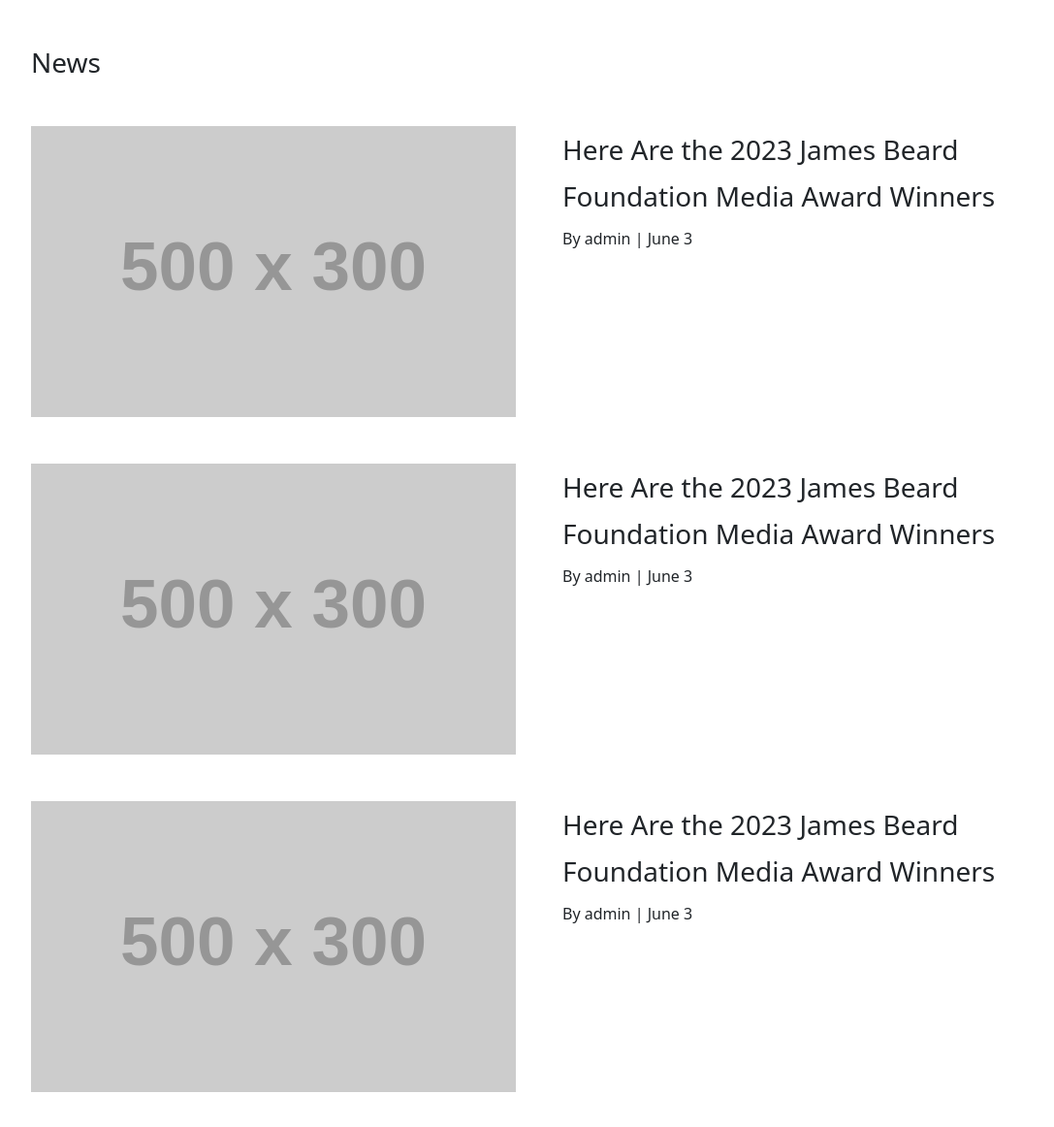
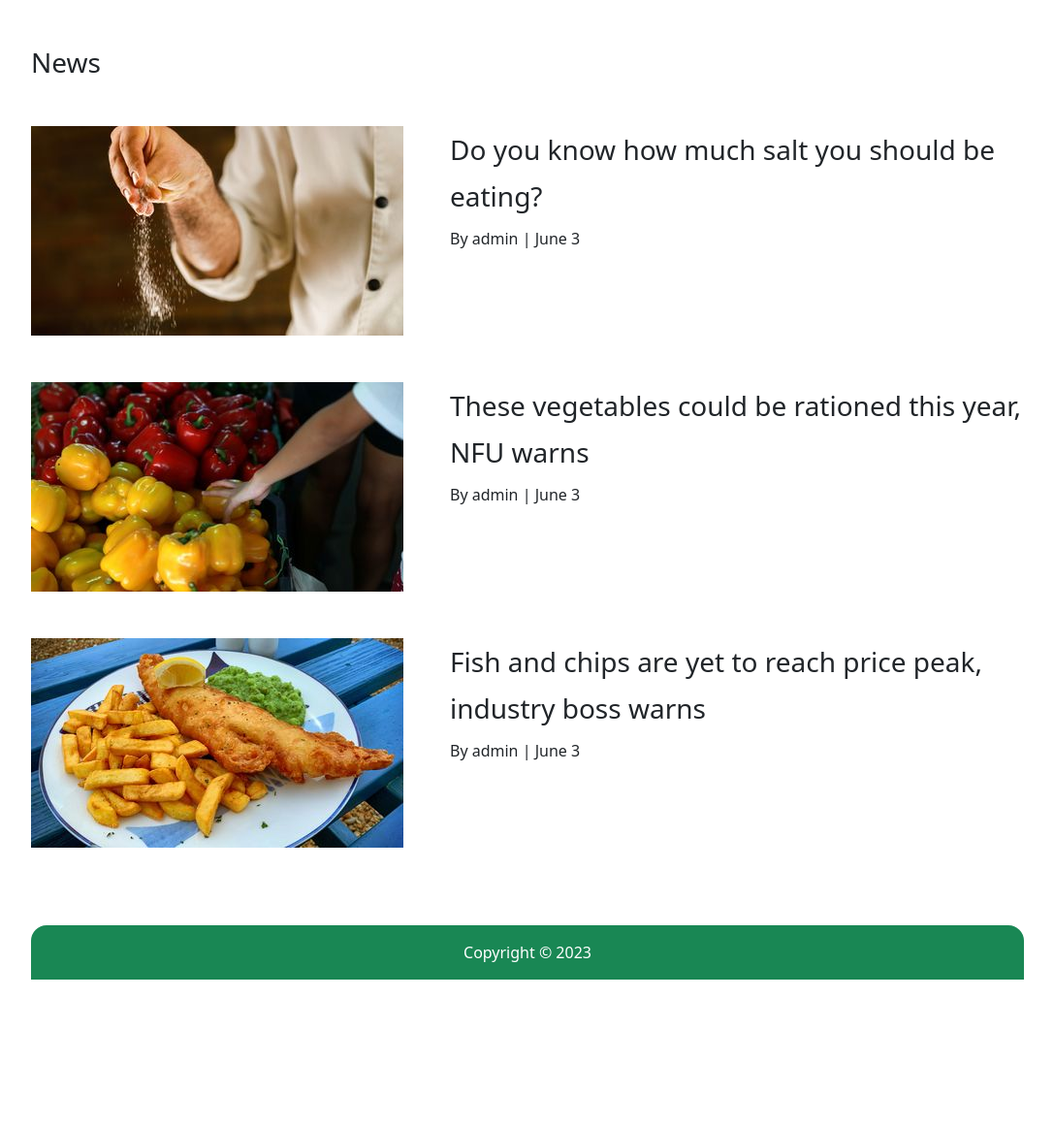
Before and after one commit to ywaychitaung/food_recipes, a Django app: template recipes/templates/recipes/news.html in a window 1280 px wide. Shown: the part 104-1266 px from the top of the page at 97% size, without its empty margins (96-1183 px from the left). After the commit the page ends 1114 px from the top, so only its background shows below. Run offline with Django 3.2, Linux system fonts and the light colour scheme; the template is opened without the code that fills it, so the values that code supplies are empty; grey boxes labelled with a size stand in for pictures from a placeholder-image service; some libraries are stand-ins or nearby versions.

Commit message:
add image and text to news page

```diff
--- a/recipes/templates/recipes/news.html
+++ b/recipes/templates/recipes/news.html
@@ -6,49 +6,49 @@
     <h3 class="mb-5">News</h3>
 
     <div class="d-none d-md-block d-lg-flex">
-        <img src="https://dummyimage.com/500x300" alt="Image" class="me-5">
+        <img src="media/news/salt-news.jpeg" alt="Image" class="me-5">
         <div>
-            <h3 style="line-height: 3rem;">Here Are the 2023 James Beard Foundation Media Award Winners</h3>
+            <h3 style="line-height: 3rem;">Do you know how much salt you should be eating?</h3>
             <p>By admin | June 3</p>
         </div>
     </div>
 
     <div class="d-none d-md-block d-lg-flex my-5">
-        <img src="https://dummyimage.com/500x300" alt="Image" class="me-5">
+        <img src="media/news/vegetables.jpeg" alt="Image" class="me-5">
         <div>
-            <h3 style="line-height: 3rem;">Here Are the 2023 James Beard Foundation Media Award Winners</h3>
+            <h3 style="line-height: 3rem;">These vegetables could be rationed this year, NFU warns</h3>
             <p>By admin | June 3</p>
         </div>
     </div>
 
     <div class="d-none d-md-block d-lg-flex">
-        <img src="https://dummyimage.com/500x300" alt="Image" class="me-5">
+        <img src="media/news/fish-chip.jpeg" alt="Image" class="me-5">
         <div>
-            <h3 style="line-height: 3rem;">Here Are the 2023 James Beard Foundation Media Award Winners</h3>
+            <h3 style="line-height: 3rem;">Fish and chips are yet to reach price peak, industry boss warns</h3>
             <p>By admin | June 3</p>
         </div>
     </div>
 
     <div class="d-block d-md-none">
-        <img src="https://dummyimage.com/300x300" alt="Image" class="me-5">
+        <img src="media/news/fish.jpeg" alt="Image" class="me-5">
         <div>
-            <h3 style="line-height: 3rem;">Here Are the 2023 James Beard Foundation Media Award Winners</h3>
+            <h3 style="line-height: 3rem;">Eating two portions of fish a week could increase skin cancer risk</h3>
             <p>By admin | June 3</p>
         </div>
     </div>
 
     <div class="d-block d-md-none my-5">
-        <img src="https://dummyimage.com/300x300" alt="Image" class="me-5">
+        <img src="media/news/food-shortage.jpeg" alt="Image" class="me-5">
         <div>
-            <h3 style="line-height: 3rem;">Here Are the 2023 James Beard Foundation Media Award Winners</h3>
+            <h3 style="line-height: 3rem;">Food shortages could last a month, says minister, insisting system remains resilient</h3>
             <p>By admin | June 3</p>
         </div>
     </div>
 
     <div class="d-block d-md-none">
-        <img src="https://dummyimage.com/300x300" alt="Image" class="me-5">
+        <img src="media/news/food-prices.jpeg" alt="Image" class="me-5">
         <div>
-            <h3 style="line-height: 3rem;">Here Are the 2023 James Beard Foundation Media Award Winners</h3>
+            <h3 style="line-height: 3rem;">Food prices surge again</h3>
             <p>By admin | June 3</p>
         </div>
     </div>
```
Also changed, not shown: media/news/fish-chip.jpeg (added), media/news/fish.jpeg (added), media/news/food-prices.jpeg (added), media/news/food-shortage.jpeg (added), media/news/salt-news.jpeg (added), media/news/vegetables.jpeg (added).
